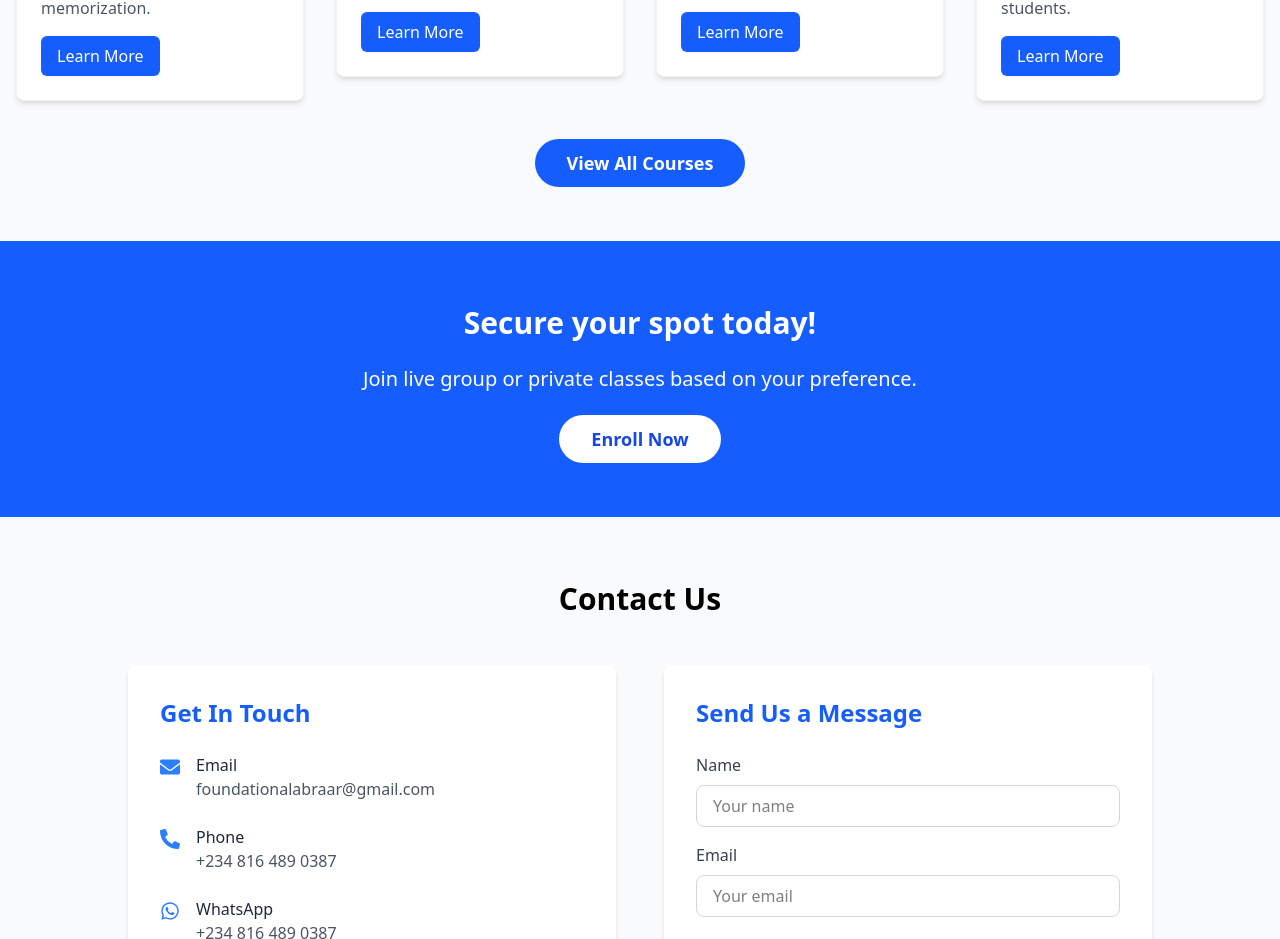
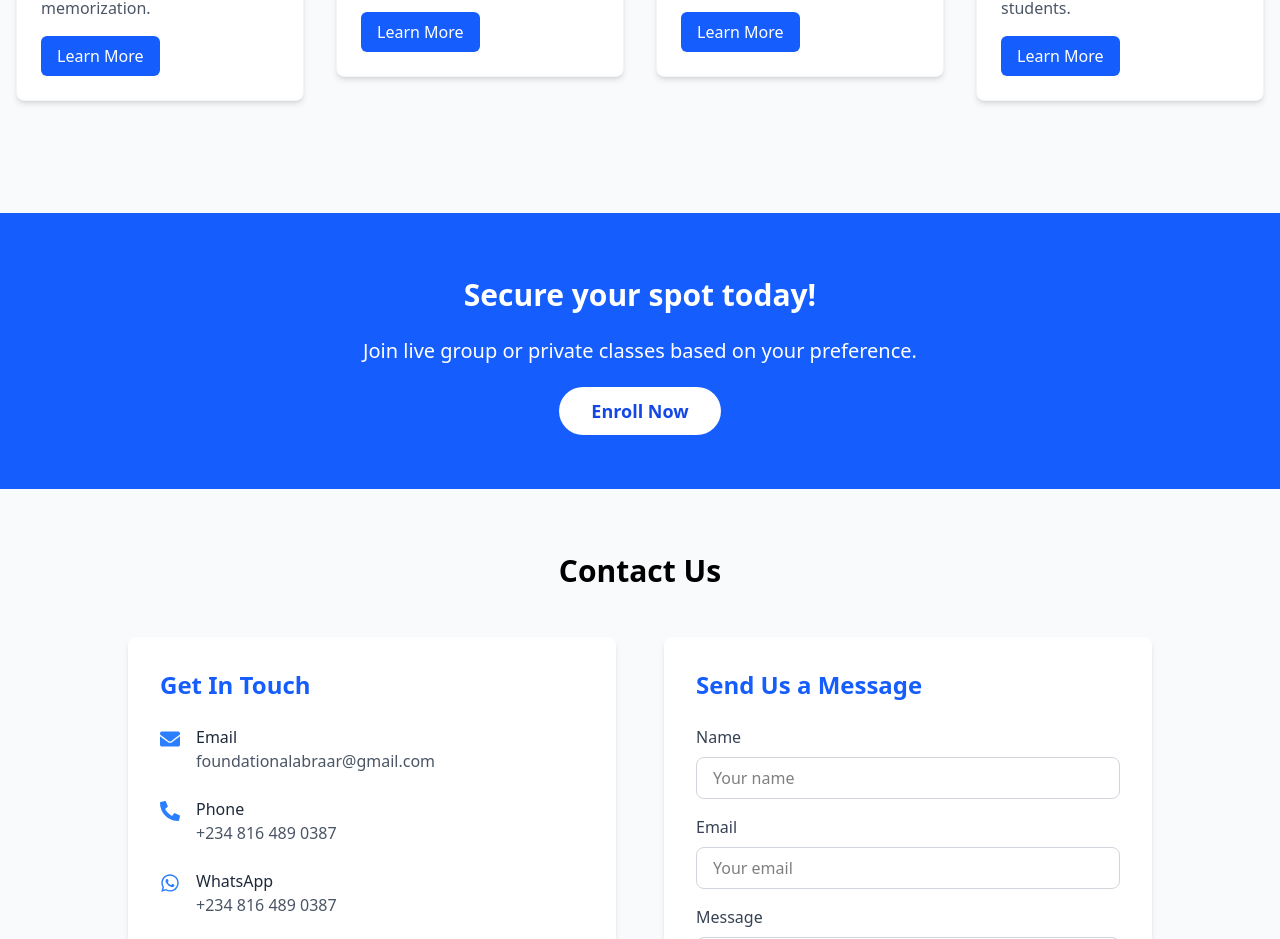
Before and after one commit to Muayyad822/abraar-landing-page, a React (Vite) app: page / in a window 1280 px wide. Shown: the part 2235-3174 px from the top of the page. Built offline with nearby package versions, Linux system fonts and the light colour scheme.

Commit message:
Refactor Courses component: update course descriptions and features for clarity

```diff
--- a/src/components/Courses.jsx
+++ b/src/components/Courses.jsx
@@ -28,7 +28,6 @@ function Courses() {
         "Essential tajweed rules",
         "Memorization techniques",
         "Practical recitation sessions",
-        "Tafsir of memorized surahs"
       ],
       features: [
         "Live online classes with qualified instructors",
@@ -43,10 +42,7 @@ function Courses() {
       description: "Learn to read, write, and speak Arabic fluently.",
       fullDescription: "A structured Arabic language program that takes students from basic to advanced levels. Learn to read, write, and speak Arabic with confidence through our proven methodology.",
       curriculum: [
-        "Arabic alphabet and writing system",
         "Essential vocabulary building",
-        "Grammar fundamentals (nahw)",
-        "Morphology (sarf)",
         "Conversation practice",
         "Reading and comprehension"
       ],
@@ -54,7 +50,7 @@ function Courses() {
         "Progressive learning approach",
         "Interactive exercises and assignments",
         "Cultural context and practical usage",
-        "Speaking practice with native instructors"
+        "Speaking practice with expert instructors"
       ],
       duration: "3 levels, 12 weeks each"
     },
@@ -65,7 +61,6 @@ function Courses() {
       curriculum: [
         "Introduction to Islamic studies",
         "Basic Arabic vocabulary and grammar",
-        "Qur'anic recitation fundamentals",
         "Islamic etiquette and manners",
         "Stories of the Prophets",
         "Fundamentals of Islamic belief"
@@ -74,7 +69,6 @@ function Courses() {
         "Age-appropriate teaching methods",
         "Engaging and interactive lessons",
         "Regular progress reports",
-        "Parent involvement opportunities"
       ],
       duration: "24 weeks"
     },
@@ -88,7 +82,6 @@ function Courses() {
         "Hadith studies and sciences",
         "Tafsir methodology",
         "Islamic history and civilization",
-        "Comparative religion"
       ],
       features: [
         "Rigorous academic curriculum",
@@ -96,7 +89,7 @@ function Courses() {
         "Critical thinking and analysis",
         "Preparation for higher Islamic studies"
       ],
-      duration: "2 years (4 semesters)"
+      duration: "24 weeks"
     }
   ];
 
@@ -148,23 +141,14 @@ function Courses() {
             transitionDelay: '0.5s'
           }}
         >
-          <a
+          {/* <a
             href="https://docs.google.com/forms/d/e/1FAIpQLSfSWkISOduLZgXlj7YFqqVFZhovJULvS7-6S_KUsPmVBIRm8A/viewform?usp=dialog"
             target="_blank"
             rel="noopener noreferrer"
             className="bg-blue-600 text-white px-8 py-3 rounded-full font-semibold text-lg hover:bg-blue-700 hover:shadow-lg"
-            style={{
-              transition: 'all 0.3s ease'
-            }}
-            onMouseOver={(e) => {
-              e.currentTarget.style.transform = 'scale(1.05)';
-            }}
-            onMouseOut={(e) => {
-              e.currentTarget.style.transform = 'scale(1)';
-            }}
           >
             View All Courses
-          </a>
+          </a> */}
         </div>
       </div>
 
```
